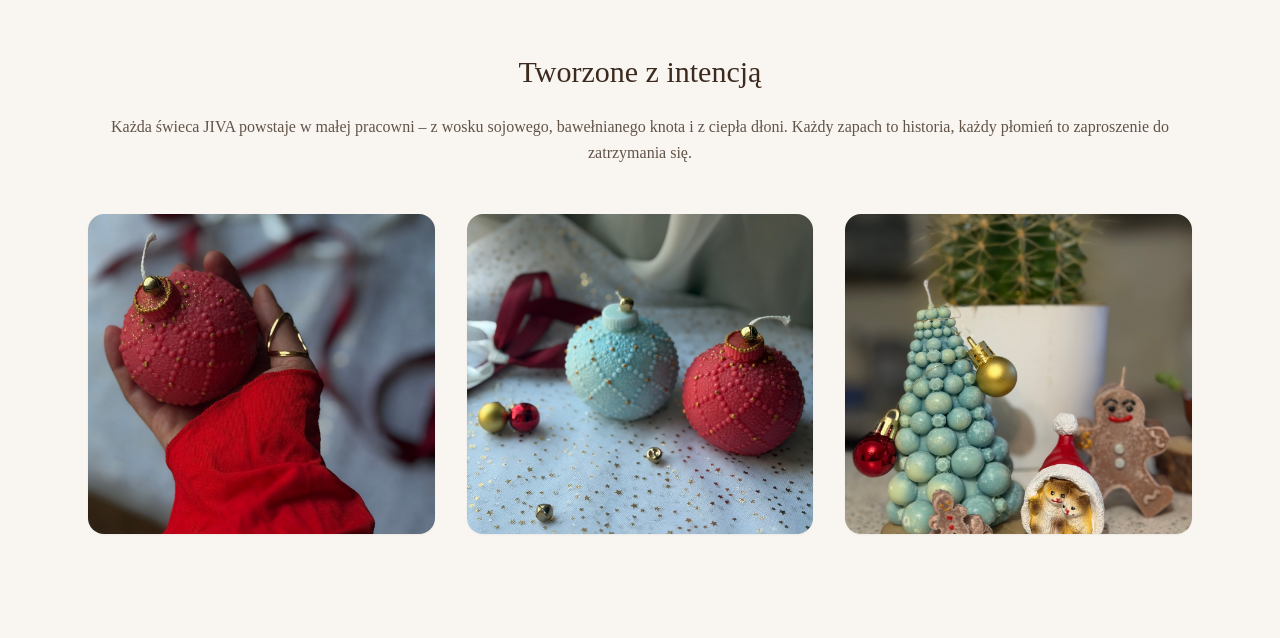
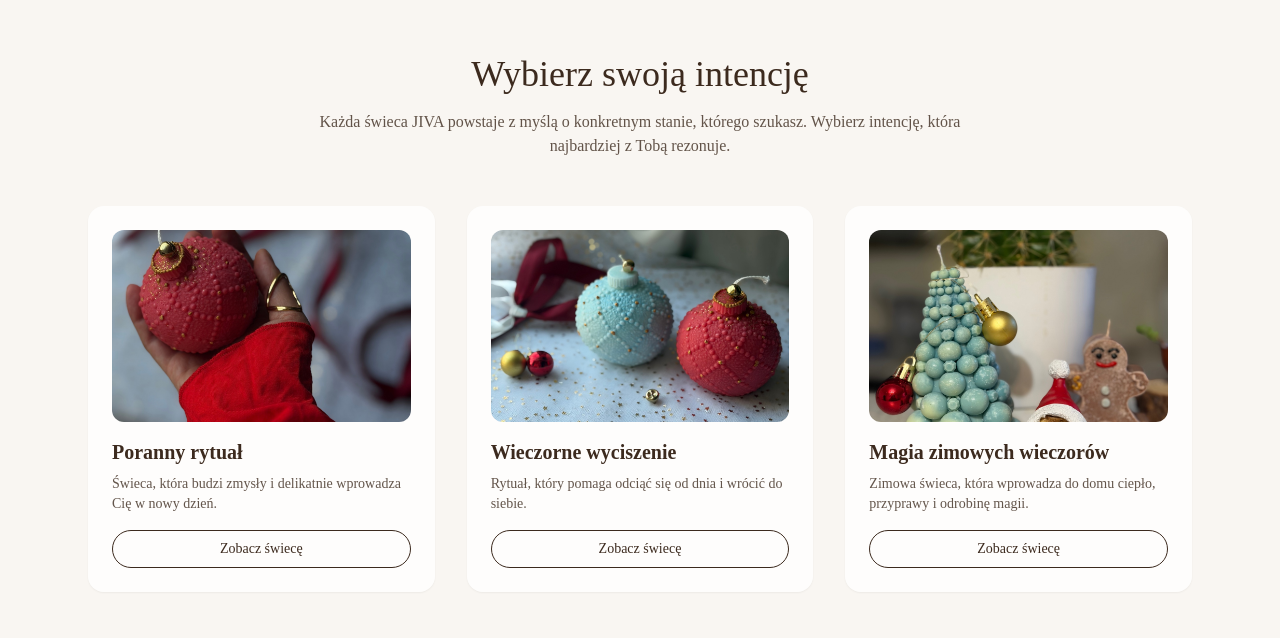
Before and after one commit to mateuszpopiel24-web/jiva-candles, a Next.js app: page / in a window 1280 px wide. Shown: the part 762-1400 px from the top of the page. Built offline with nearby package versions, Linux system fonts and the light colour scheme.

Commit message:
Update page.tsx

```diff
--- a/app/page.tsx
+++ b/app/page.tsx
@@ -8,8 +8,13 @@ import ParallaxSection from "../animations/ParallaxSection";
 export default function HomePage() {
   return (
     <div className="bg-[#F9F6F2]">
+      {/* HERO */}
       <section className="relative h-[90vh] flex flex-col items-center justify-center text-center">
-        <ParallaxSection src="/images/jiva-ritual.jpg" alt="Rytuał JIVA" height={900} />
+        <ParallaxSection
+          src="/images/jiva-ritual.jpg"
+          alt="Rytuał JIVA"
+          height={900}
+        />
         <div className="absolute inset-0 flex flex-col items-center justify-center z-10 px-4">
           <FadeIn>
             <h1 className="text-5xl md:text-6xl font-playfair mb-4">
@@ -30,23 +35,123 @@ export default function HomePage() {
         </div>
       </section>
 
+      {/* NOWA SEKCJA – WYBÓR INTENCJI */}
+      <section id="kolekcje-intencje" className="py-24">
+        <div className="max-w-6xl mx-auto px-6">
+          <h2 className="text-center text-3xl md:text-4xl font-playfair mb-4">
+            Wybierz swoją intencję
+          </h2>
+          <p className="text-center text-[#3C2A1E]/80 max-w-2xl mx-auto mb-12">
+            Każda świeca JIVA powstaje z myślą o konkretnym stanie, którego
+            szukasz. Wybierz intencję, która najbardziej z Tobą rezonuje.
+          </p>
+
+          <div className="grid grid-cols-1 md:grid-cols-3 gap-8">
+            {/* Intencja 1 – Poranny rytuał */}
+            <article className="bg-white/80 rounded-2xl shadow-sm p-6 flex flex-col">
+              <div className="mb-4">
+                <div className="w-full h-48 relative rounded-xl overflow-hidden">
+                  <Image
+                    src="/images/jiva-morning.jpg"
+                    alt="JIVA Morning Ritual"
+                    fill
+                    className="object-cover"
+                  />
+                </div>
+              </div>
+              <h3 className="text-xl font-semibold mb-2">Poranny rytuał</h3>
+              <p className="text-sm text-[#3C2A1E]/80 mb-4">
+                Świeca, która budzi zmysły i delikatnie wprowadza Cię w nowy
+                dzień.
+              </p>
+              <Link
+                href="/sklep/jiva-morning-ritual"
+                className="mt-auto inline-flex items-center justify-center rounded-full border border-[#3C2A1E] px-4 py-2 text-sm font-medium hover:bg-[#3C2A1E] hover:text-[#F9F6F2] transition-colors"
+              >
+                Zobacz świecę
+              </Link>
+            </article>
+
+            {/* Intencja 2 – Wieczorne wyciszenie */}
+            <article className="bg-white/80 rounded-2xl shadow-sm p-6 flex flex-col">
+              <div className="mb-4">
+                <div className="w-full h-48 relative rounded-xl overflow-hidden">
+                  <Image
+                    src="/images/jiva-evening.jpg"
+                    alt="JIVA Evening Calm"
+                    fill
+                    className="object-cover"
+                  />
+                </div>
+              </div>
+              <h3 className="text-xl font-semibold mb-2">Wieczorne wyciszenie</h3>
+              <p className="text-sm text-[#3C2A1E]/80 mb-4">
+                Rytuał, który pomaga odciąć się od dnia i wrócić do siebie.
+              </p>
+              <Link
+                href="/sklep/jiva-evening-calm"
+                className="mt-auto inline-flex items-center justify-center rounded-full border border-[#3C2A1E] px-4 py-2 text-sm font-medium hover:bg-[#3C2A1E] hover:text-[#F9F6F2] transition-colors"
+              >
+                Zobacz świecę
+              </Link>
+            </article>
+
+            {/* Intencja 3 – Zimowa magia */}
+            <article className="bg-white/80 rounded-2xl shadow-sm p-6 flex flex-col">
+              <div className="mb-4">
+                <div className="w-full h-48 relative rounded-xl overflow-hidden">
+                  <Image
+                    src="/images/jiva-winter.jpg"
+                    alt="JIVA Winter Magic"
+                    fill
+                    className="object-cover"
+                  />
+                </div>
+              </div>
+              <h3 className="text-xl font-semibold mb-2">
+                Magia zimowych wieczorów
+              </h3>
+              <p className="text-sm text-[#3C2A1E]/80 mb-4">
+                Zimowa świeca, która wprowadza do domu ciepło, przyprawy i
+                odrobinę magii.
+              </p>
+              <Link
+                href="/sklep/jiva-winter-magic"
+                className="mt-auto inline-flex items-center justify-center rounded-full border border-[#3C2A1E] px-4 py-2 text-sm font-medium hover:bg-[#3C2A1E] hover:text-[#F9F6F2] transition-colors"
+              >
+                Zobacz świecę
+              </Link>
+            </article>
+          </div>
+        </div>
+      </section>
+
+      {/* ISTNIEJĄCA SEKCJA – „Tworzone z intencją” */}
       <section className="max-w-6xl mx-auto py-24 px-6 text-center">
         <MotionWrapper delay={0.2}>
           <h2 className="text-3xl font-playfair mb-6">Tworzone z intencją</h2>
           <p className="text-[#3C2A1E]/80 leading-relaxed mb-12">
-            Każda świeca JIVA powstaje w małej pracowni – z wosku sojowego, bawełnianego knota
-            i z ciepła dłoni. Każdy zapach to historia, każdy płomień to zaproszenie do zatrzymania się.
+            Każda świeca JIVA powstaje w małej pracowni – z wosku sojowego,
+            bawełnianego knota i z ciepła dłoni. Każdy zapach to historia,
+            każdy płomień to zaproszenie do zatrzymania się.
           </p>
         </MotionWrapper>
 
         <div className="grid md:grid-cols-3 gap-8">
-          {["jiva-morning.jpg", "jiva-evening.jpg", "jiva-winter.jpg"].map((img, i) => (
-            <MotionWrapper key={img} delay={i * 0.1}>
-              <div className="relative h-[320px] rounded-2xl overflow-hidden shadow-sm">
-                <Image src={`/images/${img}`} alt={img} fill className="object-cover" />
-              </div>
-            </MotionWrapper>
-          ))}
+          {["jiva-morning.jpg", "jiva-evening.jpg", "jiva-winter.jpg"].map(
+            (img, i) => (
+              <MotionWrapper key={img} delay={i * 0.1}>
+                <div className="relative h-[320px] rounded-2xl overflow-hidden shadow-sm">
+                  <Image
+                    src={`/images/${img}`}
+                    alt={img}
+                    fill
+                    className="object-cover"
+                  />
+                </div>
+              </MotionWrapper>
+            )
+          )}
         </div>
       </section>
     </div>
```
